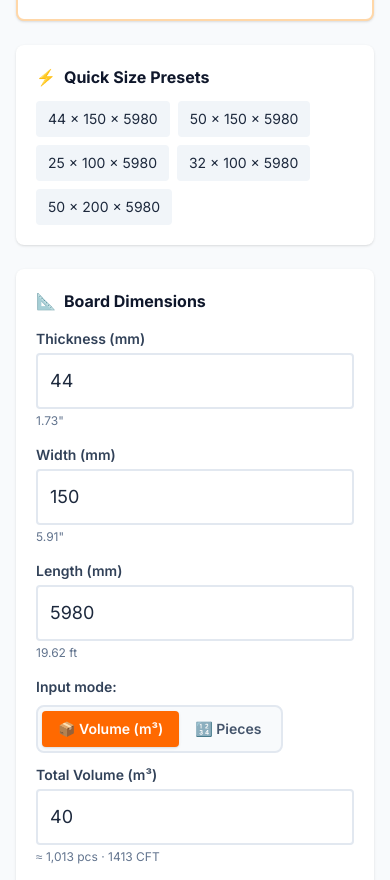
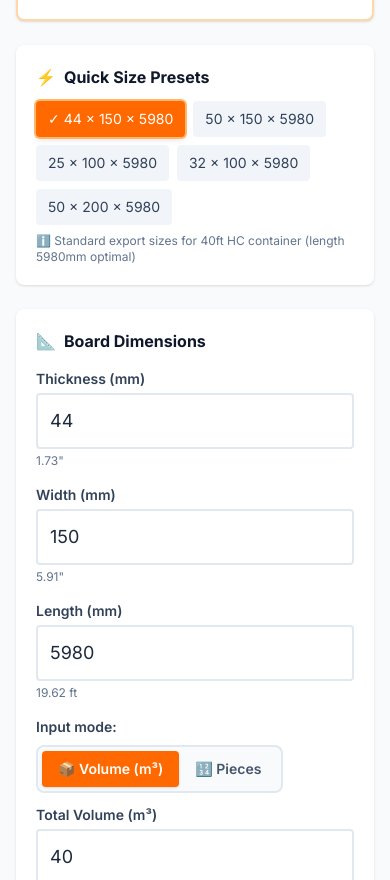
Before and after one commit to ru-timber-export/b2b-export, a Next.js app: page /calculator in a window 390 px wide. Shown: the part 805-1685 px from the top of the page. Built offline with nearby package versions, Linux system fonts and the light colour scheme.

Commit message:
Step 3.7.2: Active state highlight for size presets (mobile UX)

```diff
--- a/src/app/calculator/page.js
+++ b/src/app/calculator/page.js
@@ -268,13 +268,26 @@ export default function CalculatorPage() {
             <span className="text-orange-500">⚡</span> Quick Size Presets
           </h2>
           <div className="flex flex-wrap gap-2">
-            {PRESETS_SIZES.map((p) => (
-              <button key={p.label} onClick={() => applyPreset(p)}
-                className="px-3 py-2 text-sm bg-slate-100 hover:bg-orange-500 hover:text-white rounded font-mono transition">
-                {p.label}
-              </button>
-            ))}
+            {PRESETS_SIZES.map((p) => {
+              const isActive = thickness === p.t && width === p.w && length === p.l;
+              return (
+                <button
+                  key={p.label}
+                  onClick={() => applyPreset(p)}
+                  className={`px-3 py-2 text-sm rounded font-mono transition-all active:scale-95 ${
+                    isActive
+                      ? "bg-orange-500 text-white shadow-md ring-2 ring-orange-300"
+                      : "bg-slate-100 text-slate-700 hover:bg-orange-500 hover:text-white"
+                  }`}
+                >
+                  {isActive && "✓ "}{p.label}
+                </button>
+              );
+            })}
           </div>
+          <p className="text-xs text-slate-500 mt-2">
+            ℹ️ Standard export sizes for 40ft HC container (length 5980mm optimal)
+          </p>
         </section>
 
         {/* DIMENSIONS + INPUT MODE */}
```
